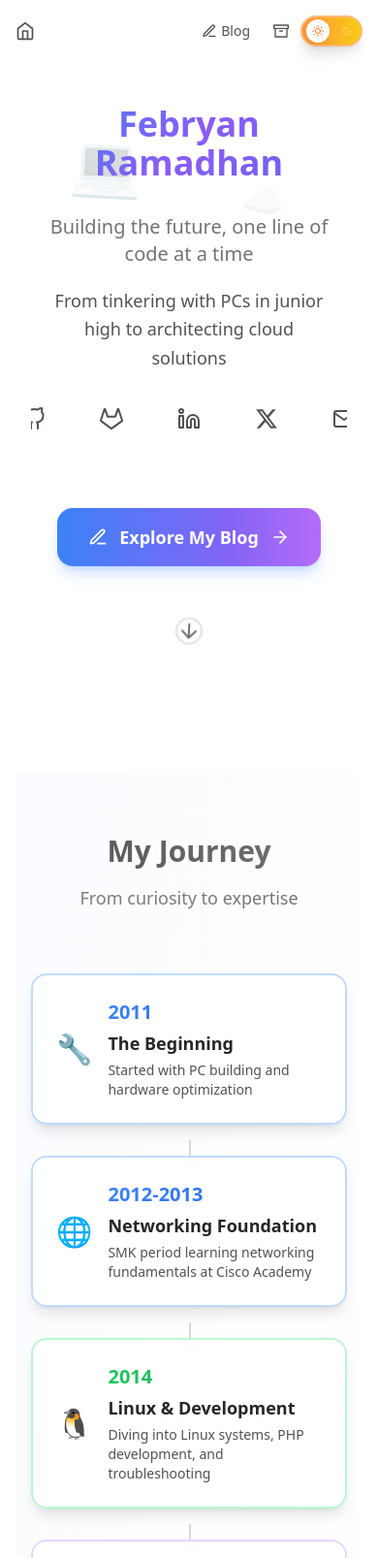
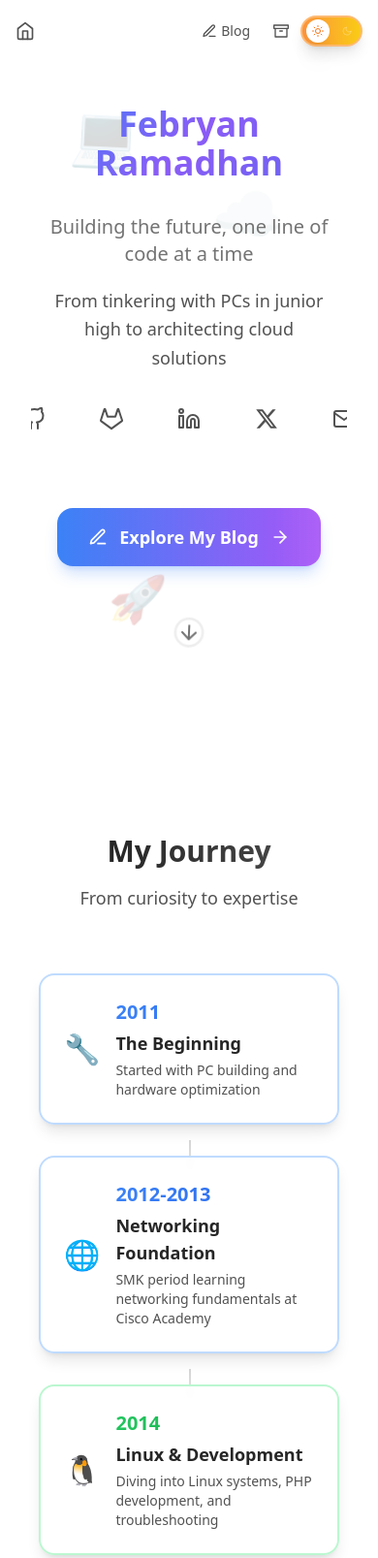
Before and after one commit to Pepryan/astro-portfolio, an Astro site: page / in a window 390 px wide. Shown: the top 1607 px of the page at 97% size. Built offline with nearby package versions, Linux system fonts and the light colour scheme; Astro itself is replaced by a stand-in of ours.

Commit message:
refactor(components): remove duplicate gradient backgrounds and adjust mobile layout
- Remove identical gradient background elements from FeaturedWork, StoryJourney and Hero components
- Adjust mobile layout spacing in StoryJourney for better display
- Update floating element positions and sizes in Hero component

```diff
--- a/src/components/FeaturedWork.tsx
+++ b/src/components/FeaturedWork.tsx
@@ -102,12 +102,6 @@ export default function FeaturedWork() {
       ref={containerRef}
       className="py-16 sm:py-24 relative overflow-hidden"
     >
-      {/* Background */}
-      <motion.div
-        className="absolute inset-0 bg-gradient-to-br from-blue-50/30 via-purple-50/20 to-transparent
-          dark:from-blue-900/10 dark:via-purple-900/10 dark:to-transparent"
-        style={{ y }}
-      />
 
       <div className="max-w-6xl mx-auto px-4 relative">
         {/* Section Header */}
--- a/src/components/Hero.tsx
+++ b/src/components/Hero.tsx
@@ -139,11 +139,6 @@ export default function Hero() {
           animate="visible"
           variants={containerVariants}
         >
-          {/* Enhanced Background with Storytelling Elements */}
-          <div
-            className="absolute inset-0 bg-gradient-to-br from-blue-50/30 via-purple-50/20 to-transparent
-              dark:from-blue-900/10 dark:via-purple-900/10 dark:to-transparent -z-10"
-          />
 
           {/* Floating Story Elements */}
           <motion.div
@@ -154,7 +149,7 @@ export default function Hero() {
             💻
           </motion.div>
           <motion.div
-            className="absolute top-32 right-16 text-4xl opacity-20"
+            className="absolute top-32 right-16 text-6xl opacity-20"
             variants={floatingVariants}
             animate="animate"
             transition={{ delay: 1 }}
@@ -162,7 +157,7 @@ export default function Hero() {
             ☁️
           </motion.div>
           <motion.div
-            className="absolute bottom-32 left-20 text-5xl opacity-20"
+            className="absolute bottom-16 left-20 text-5xl opacity-20"
             variants={floatingVariants}
             animate="animate"
             transition={{ delay: 2 }}
--- a/src/components/StoryJourney.tsx
+++ b/src/components/StoryJourney.tsx
@@ -101,12 +101,6 @@ export default function StoryJourney() {
       className="py-16 sm:py-24 relative overflow-hidden"
       style={{ opacity }}
     >
-      {/* Background Elements */}
-      <motion.div
-        className="absolute inset-0 bg-gradient-to-br from-blue-50/30 via-purple-50/20 to-transparent
-          dark:from-blue-900/10 dark:via-purple-900/10 dark:to-transparent"
-        style={{ y }}
-      />
 
       <div className="max-w-6xl mx-auto px-4">
         {/* Section Header */}
@@ -213,8 +207,8 @@ export default function StoryJourney() {
             </div>
           </div>
 
-          {/* Mobile Layout */}
-          <div className="md:hidden space-y-8">
+          {/* Mobile Layout - widened for better mobile display */}
+          <div className="md:hidden space-y-8 px-2 mx-auto w-full">
             {storyJourney.milestones.map((milestone, index) => (
               <motion.div
                 key={milestone.year}
```
